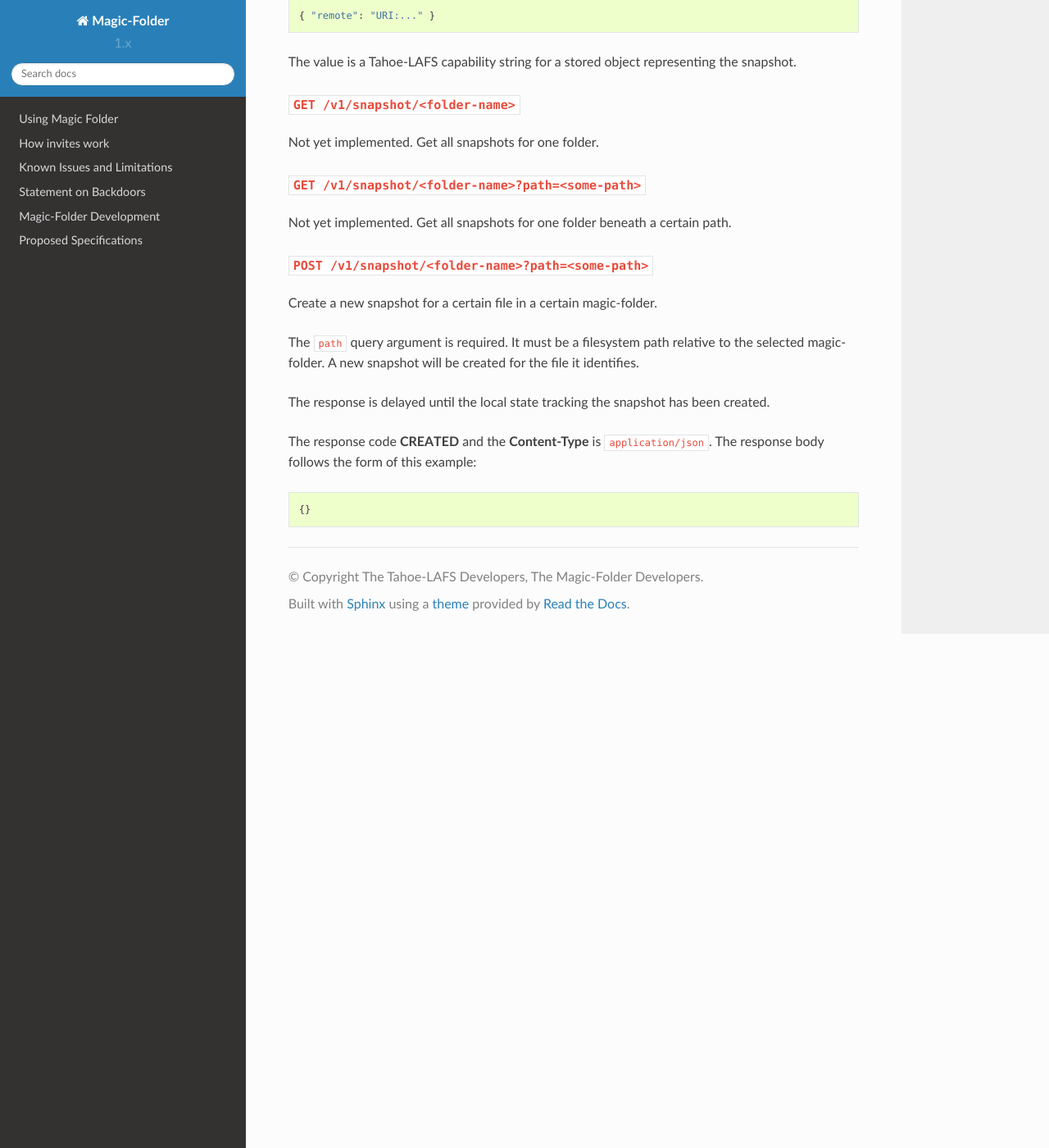
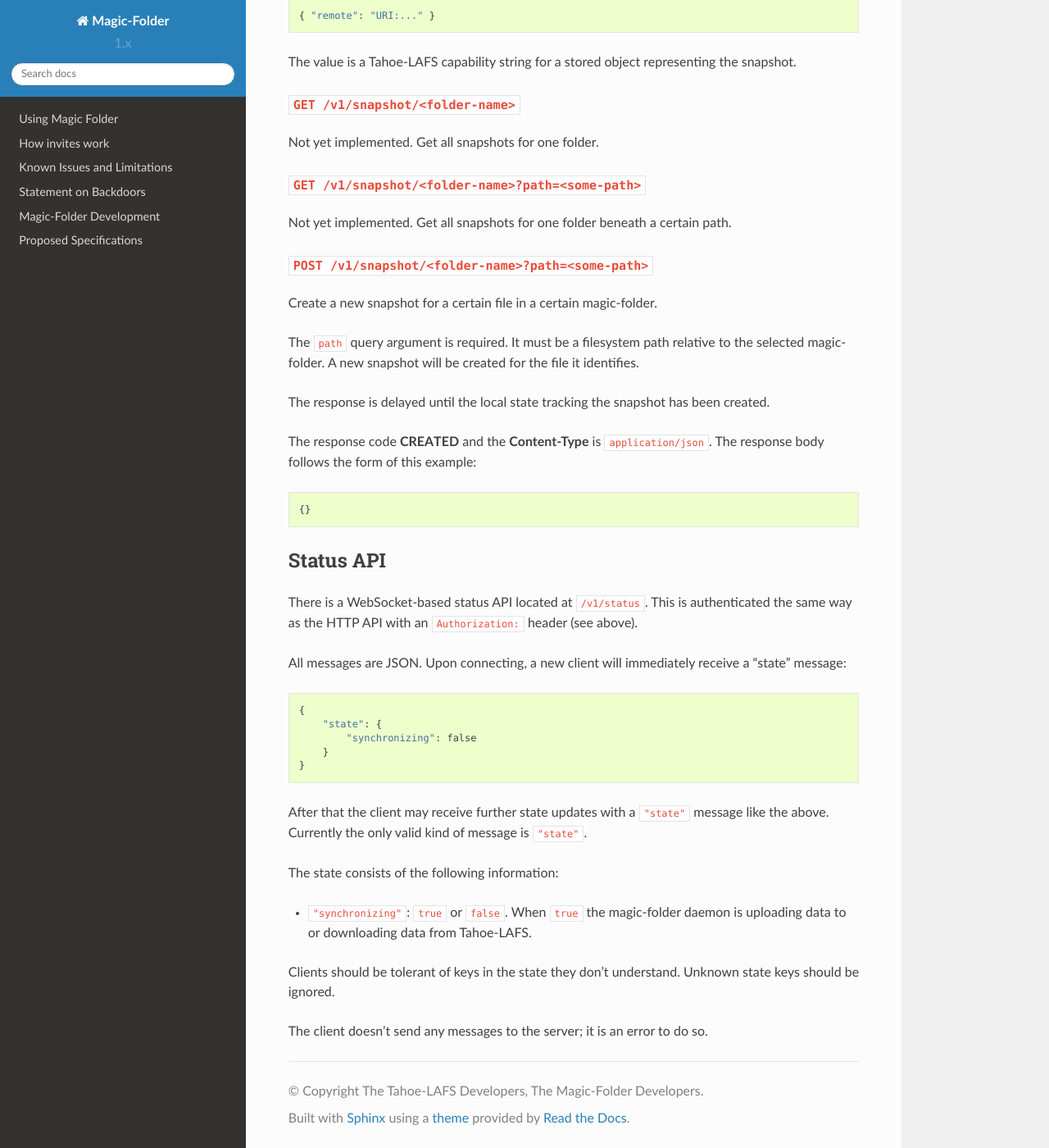
Before and after one commit to tahoe-lafs/magic-folder, a Sphinx documentation site: the page built from docs/interface.rst, in a window 1280 px wide and 1400 px high, scrolled down 2153 px. Shown: the whole window at 82% size. Built offline with Sphinx 7.4.7 and the Read the Docs theme 2.0.0, drawn with Linux system fonts in a browser that asks for light colours; pages that are not in the unit, such as notebooks, are missing from menus.

Commit message:
add some documentation

```diff
--- a/docs/interface.rst
+++ b/docs/interface.rst
@@ -129,3 +129,33 @@ The response code **CREATED** and the **Content-Type** is ``application/json``.
 The response body follows the form of this example::
 
   {}
+
+
+Status API
+----------
+
+There is a WebSocket-based status API located at ``/v1/status``.
+This is authenticated the same way as the HTTP API with an ``Authorization:`` header (see above).
+
+All messages are JSON.
+Upon connecting, a new client will immediately receive a "state" message::
+
+    {
+        "state": {
+            "synchronizing": false
+        }
+    }
+
+After that the client may receive further state updates with a ``"state"`` message like the above.
+Currently the only valid kind of message is ``"state"``.
+
+The state consists of the following information:
+
+- ``"synchronizing"``: ``true`` or ``false``. When ``true`` the
+  magic-folder daemon is uploading data to or downloading data from
+  Tahoe-LAFS.
+
+Clients should be tolerant of keys in the state they don't understand.
+Unknown state keys should be ignored.
+
+The client doesn't send any messages to the server; it is an error to do so.
```
